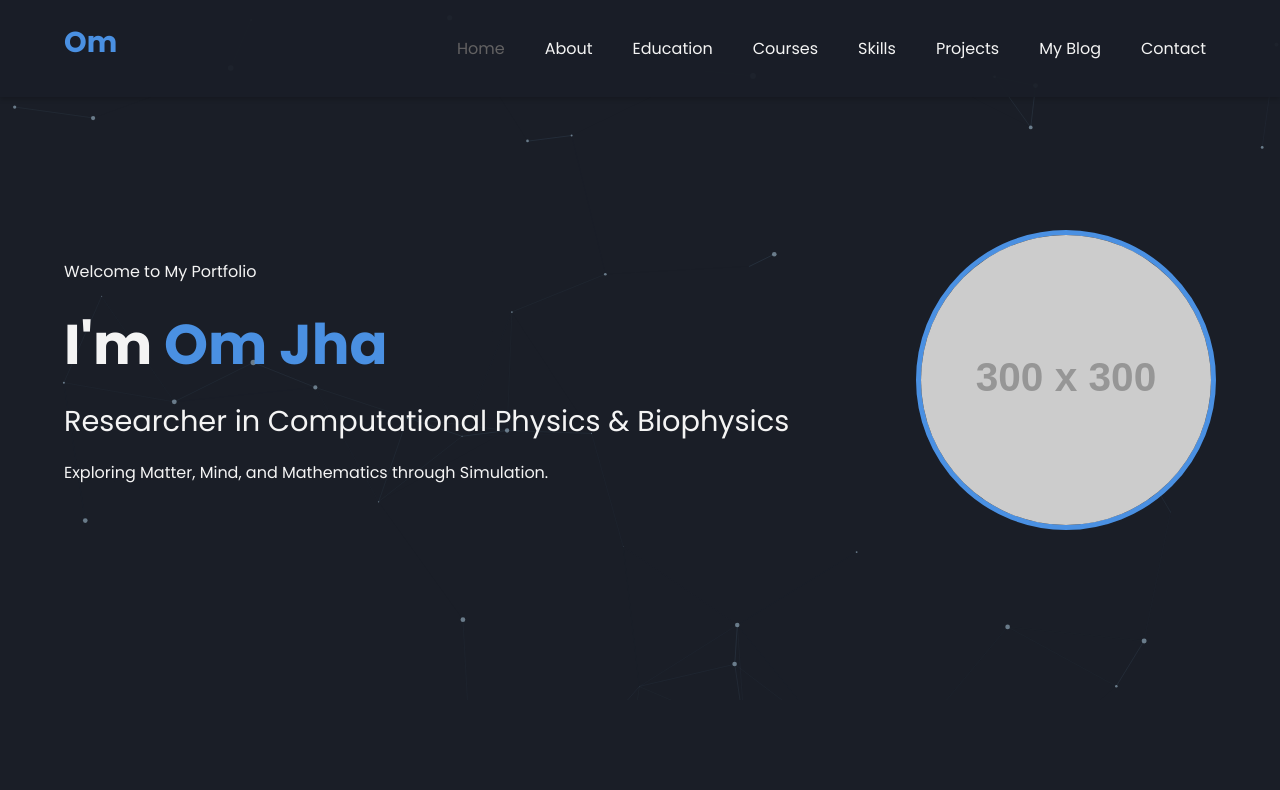
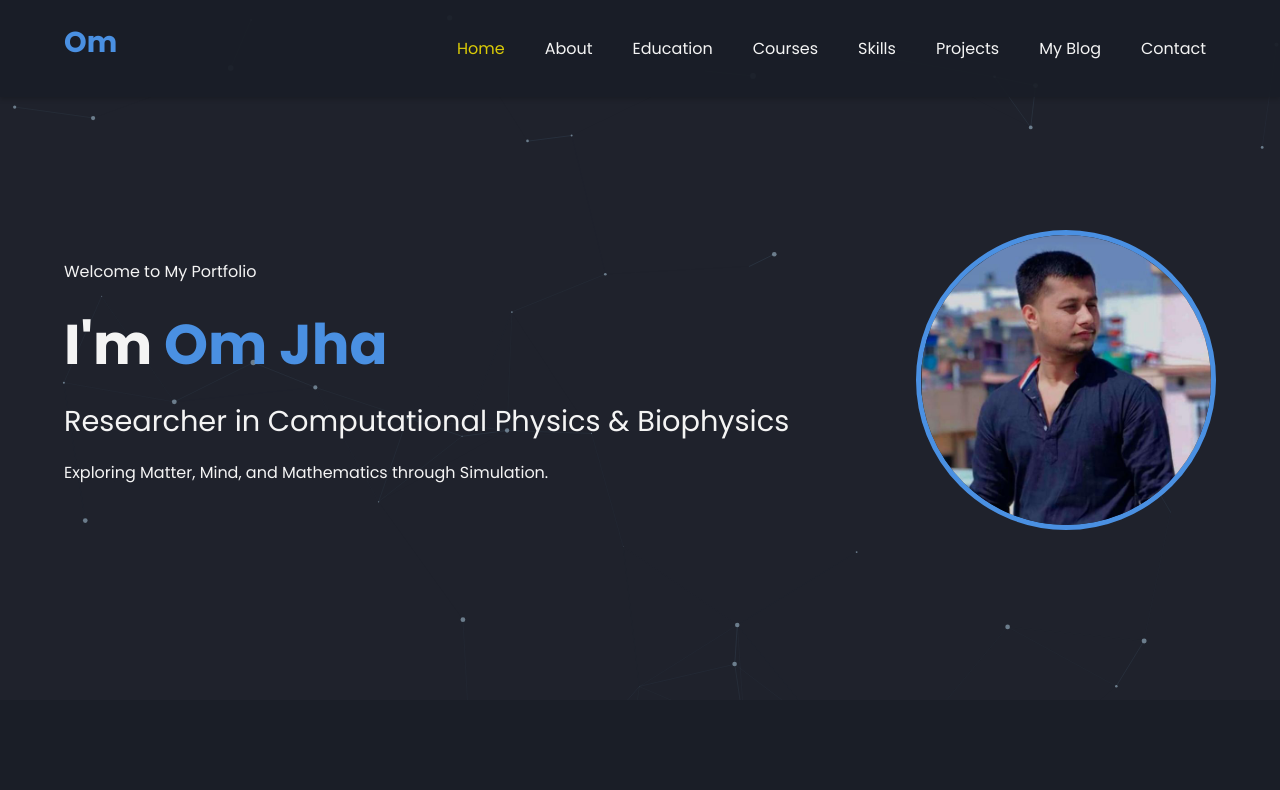
Before and after one commit to Om-Physics/website, a plain HTML site: page index.html in a window 1280 px wide. Shown: the top 790 px of the page. Drawn offline with nearby package versions, Linux system fonts and the light colour scheme; placeholder pictures from the web are drawn by us.

Commit message:
initial commit

```diff
--- a/index.html
+++ b/index.html
@@ -51,7 +51,7 @@
                         <p class="tagline">Exploring Matter, Mind, and Mathematics through Simulation.</p>
                     </div>
                     <div class="hero-image">
-                        <img src="https://via.placeholder.com/300" alt="Om Jha Avatar">
+                        <img src="file.jpeg" alt="Om Jha Avatar">
                     </div>
                 </div>
             </section>
@@ -144,7 +144,7 @@
                 <h3>Introduction to Fusion Energy and Plasma Physics</h3>
                 <p>Princeton Plasma Physics Laboratory</p>
                 <span class="cert-date">June 2023</span>
-                <a href="LINK_TO_CERTIFICATE" target="_blank" class="btn-small">VIEW CERTIFICATE</a>
+                <a href="PPPL.pdf" target="_blank" class="btn-small">VIEW CERTIFICATE</a>
             </div>
 
             <div class="certification-card">
--- a/style.css
+++ b/style.css
@@ -1,13 +1,13 @@
 /* General Setup and Variables */
 :root {
     /* Colors remain optimized for the dark background with particle effect */
-    --navy-blue: #1a1e27; /* Very dark background color */
+    --navy-blue: #1f222c; /* Very dark background color */
     --accent-blue: #4a90e2; /* A brighter blue for accents/highlights */
     --text-light: #f4f4f4; /* Light text for dark backgrounds */
-    --section-bg-light: #252a34; /* Slightly lighter dark section background */
+    --section-bg-light: #313744; /* Slightly lighter dark section background */
     --section-bg-dark: #1a1e27; /* Matches the main background for seamless look */
     --font-family: 'Poppins', sans-serif;
-    --skill-bar-color: #636263; /* The yellow/orange color from your desired screenshot */
+    --skill-bar-color: #dacb07; /* The yellow/orange color from your desired screenshot */
     --text-light: #f4f4f4;
 }
 
```
Also changed, not shown: file.jpeg (added), 3 other files.
